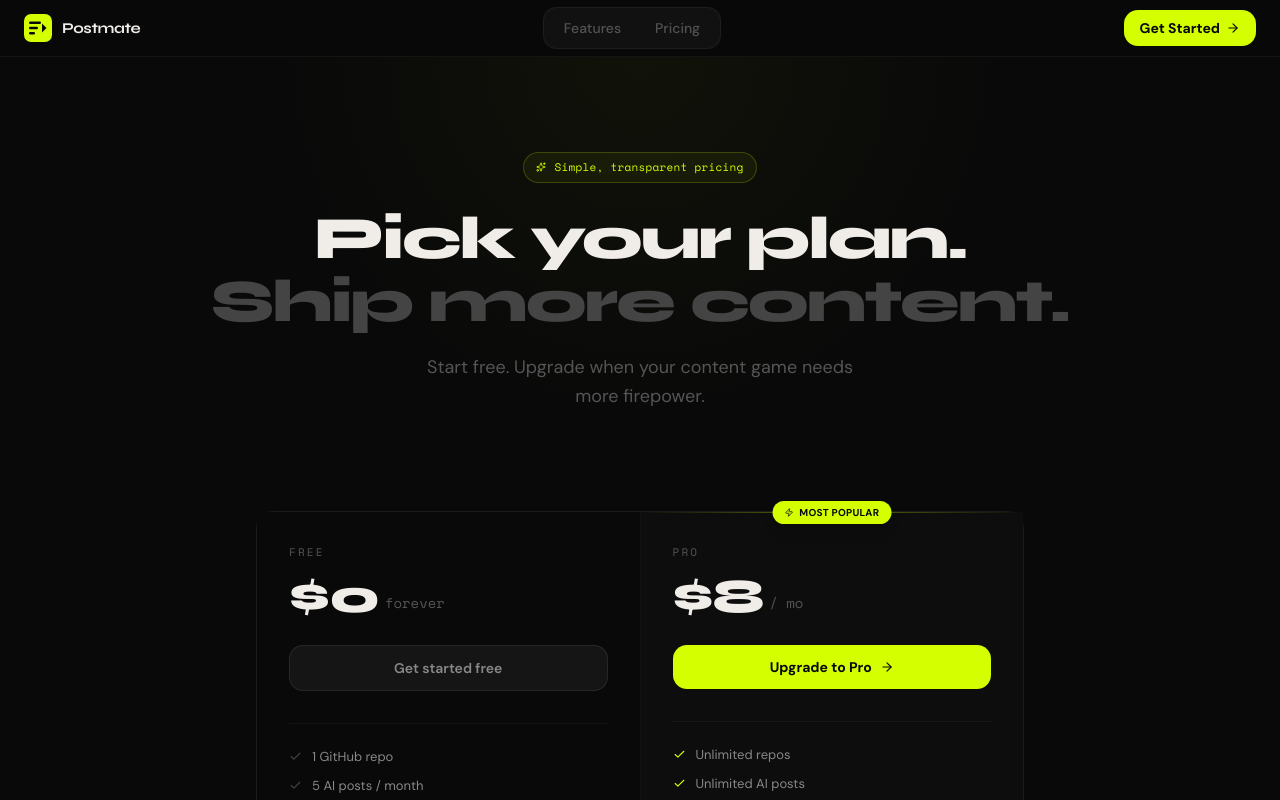
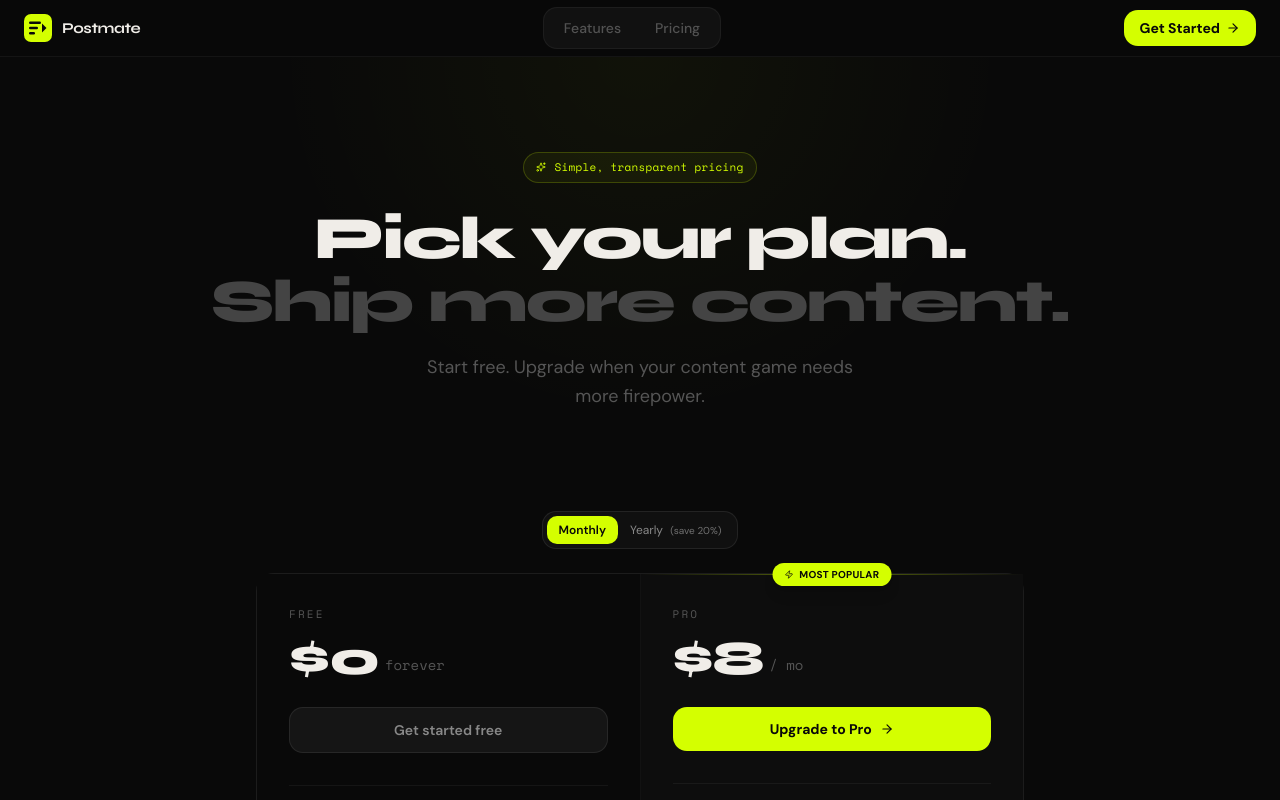
Before and after one commit to ArkaPrabhaChowdhury/Postmate, a Next.js app: page /pricing in a window 1280 px wide. Shown: the top 800 px of the page. Built offline with nearby package versions, Linux system fonts and the light colour scheme; no server answers.

Commit message:
Adjust yearly Pro pricing to 0 and fix duplicate /mo label

```diff
--- a/src/app/api/stripe/checkout/route.ts
+++ b/src/app/api/stripe/checkout/route.ts
@@ -10,9 +10,12 @@ export async function POST(req: NextRequest) {
     return NextResponse.json({ error: "Unauthorized" }, { status: 401 });
   }
 
-  const { plan } = (await req.json()) as { plan: Plan };
+  const { plan, billingInterval } = (await req.json()) as { plan: Plan; billingInterval?: "monthly" | "yearly" };
   const planConfig = PLANS[plan];
-  if (!planConfig || !planConfig.priceId) {
+  const interval = billingInterval === "yearly" ? "yearly" : "monthly";
+  const priceId = planConfig?.priceIds?.[interval] ?? null;
+
+  if (!planConfig || !priceId) {
     return NextResponse.json({ error: "Invalid plan" }, { status: 400 });
   }
 
@@ -40,11 +43,11 @@ export async function POST(req: NextRequest) {
     customer: customerId,
     mode: "subscription",
     payment_method_types: ["card"],
-    line_items: [{ price: planConfig.priceId, quantity: 1 }],
+    line_items: [{ price: priceId, quantity: 1 }],
     success_url: `${process.env.NEXTAUTH_URL}/dashboard?upgraded=1&session_id={CHECKOUT_SESSION_ID}`,
     cancel_url: `${process.env.NEXTAUTH_URL}/pricing`,
-    metadata: { userId: user.id, plan },
-    subscription_data: { metadata: { userId: user.id, plan } },
+    metadata: { userId: user.id, plan, billingInterval: interval },
+    subscription_data: { metadata: { userId: user.id, plan, billingInterval: interval } },
   });
 
   return NextResponse.json({ url: checkoutSession.url });
--- a/src/app/pricing/PricingClient.tsx
+++ b/src/app/pricing/PricingClient.tsx
@@ -18,11 +18,13 @@ const stagger = {
 };
 
 type Plan = "free" | "pro";
+type BillingInterval = "monthly" | "yearly";
 
 export default function PricingPage() {
   const { data: session } = useSession();
   const authed = !!session?.user;
   const [loading, setLoading] = useState<Plan | null>(null);
+  const [billingInterval, setBillingInterval] = useState<BillingInterval>("monthly");
 
   async function handleUpgrade(plan: Plan) {
     if (plan === "free") return;
@@ -35,7 +37,7 @@ export default function PricingPage() {
       const res = await fetch("/api/stripe/checkout", {
         method: "POST",
         headers: { "Content-Type": "application/json" },
-        body: JSON.stringify({ plan }),
+        body: JSON.stringify({ plan, billingInterval }),
       });
       const data = await res.json();
       if (data.url) window.location.href = data.url;
@@ -89,6 +91,24 @@ export default function PricingPage() {
 
         {/* Pricing cards */}
         <div className="relative max-w-3xl mx-auto mt-10 pt-5">
+          <div className="flex justify-center mb-6">
+            <div className="inline-flex items-center p-1 rounded-xl bg-white/[0.03] border border-white/[0.08]">
+              <button
+                type="button"
+                onClick={() => setBillingInterval("monthly")}
+                className={`px-3 py-1.5 text-xs rounded-lg transition-colors ${billingInterval === "monthly" ? "bg-[#d4ff00] text-[#090909] font-semibold" : "text-[#888] hover:text-[#f0ede8]"}`}
+              >
+                Monthly
+              </button>
+              <button
+                type="button"
+                onClick={() => setBillingInterval("yearly")}
+                className={`px-3 py-1.5 text-xs rounded-lg transition-colors ${billingInterval === "yearly" ? "bg-[#d4ff00] text-[#090909] font-semibold" : "text-[#888] hover:text-[#f0ede8]"}`}
+              >
+                Yearly <span className="text-[10px] ml-1 opacity-80">(save 20%)</span>
+              </button>
+            </div>
+          </div>
           {/* Most Popular badge - positioned above the Pro card */}
           <motion.div
             variants={stagger}
@@ -126,19 +146,34 @@ export default function PricingPage() {
                     {plan.name}
                   </div>
                   <div className="flex items-end gap-1.5">
+                    {key === "pro" && billingInterval === "yearly" ? (
+                      <>
+                        <span
+                          className="text-5xl font-extrabold text-[#f0ede8] tracking-tight"
+                          style={{ fontFamily: "var(--font-syne)" }}
+                        >
+                          ${plan.yearlyMonthlyEquivalent}
+                        </span>
+                        <span className="text-[#555] text-sm mb-2 font-mono">/ mo</span>
+                      </>
+                    ) : (
                     <span
                       className="text-5xl font-extrabold text-[#f0ede8] tracking-tight"
                       style={{ fontFamily: "var(--font-syne)" }}
                     >
                       ${plan.monthlyPrice}
                     </span>
-                    {plan.monthlyPrice > 0 && (
+                    )}
+                    {plan.monthlyPrice > 0 && !(key === "pro" && billingInterval === "yearly") && (
                       <span className="text-[#555] text-sm mb-2 font-mono">/ mo</span>
                     )}
                     {isFree && (
                       <span className="text-[#555] text-sm mb-2 font-mono">forever</span>
                     )}
                   </div>
+                  {key === "pro" && billingInterval === "yearly" && (
+                    <p className="text-[11px] text-[#666] mt-2">Billed annually at ${plan.yearlyPrice}/year (${plan.yearlyMonthlyEquivalent}/mo).</p>
+                  )}
                 </div>
 
                 {/* CTA */}
@@ -201,7 +236,7 @@ export default function PricingPage() {
           animate="show"
           className="text-center text-[12px] text-[#444] font-mono mt-10 tracking-wide"
         >
-          No contracts · Cancel anytime · Billed monthly · Secure checkout via Stripe
+          No contracts · Cancel anytime · Billed {billingInterval} · Secure checkout via Stripe
         </motion.p>
 
         {/* FAQ section */}
--- a/src/lib/plans.ts
+++ b/src/lib/plans.ts
@@ -1,8 +1,13 @@
 export const PLANS = {
   free: {
     name: "Free",
-    priceId: null,
+    priceIds: {
+      monthly: null,
+      yearly: null,
+    },
     monthlyPrice: 0,
+    yearlyPrice: 0,
+    yearlyMonthlyEquivalent: 0,
     repos: 1,
     postsPerMonth: 5,
     features: [
@@ -13,8 +18,13 @@ export const PLANS = {
   },
   pro: {
     name: "Pro",
-    priceId: process.env.STRIPE_PRO_PRICE_ID,
+    priceIds: {
+      monthly: process.env.STRIPE_PRO_PRICE_ID,
+      yearly: process.env.STRIPE_PRO_YEARLY_PRICE_ID,
+    },
     monthlyPrice: 8,
+    yearlyPrice: 60,
+    yearlyMonthlyEquivalent: 5,
     repos: Infinity,
     postsPerMonth: Infinity,
     features: [
@@ -35,5 +45,6 @@ export type Plan = keyof typeof PLANS;
 
 export function getPlanFromPriceId(priceId: string): Plan {
   if (priceId === process.env.STRIPE_PRO_PRICE_ID) return "pro";
+  if (priceId === process.env.STRIPE_PRO_YEARLY_PRICE_ID) return "pro";
   return "free";
 }
```
